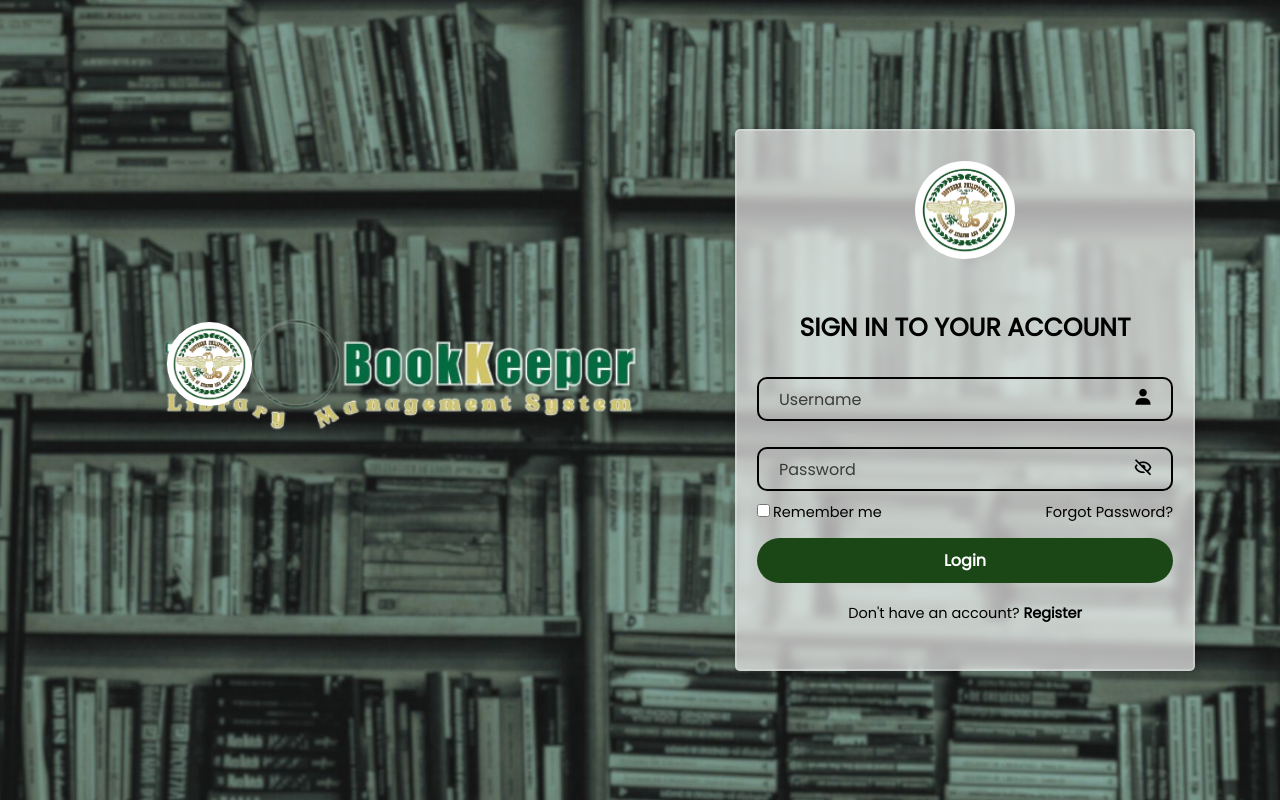
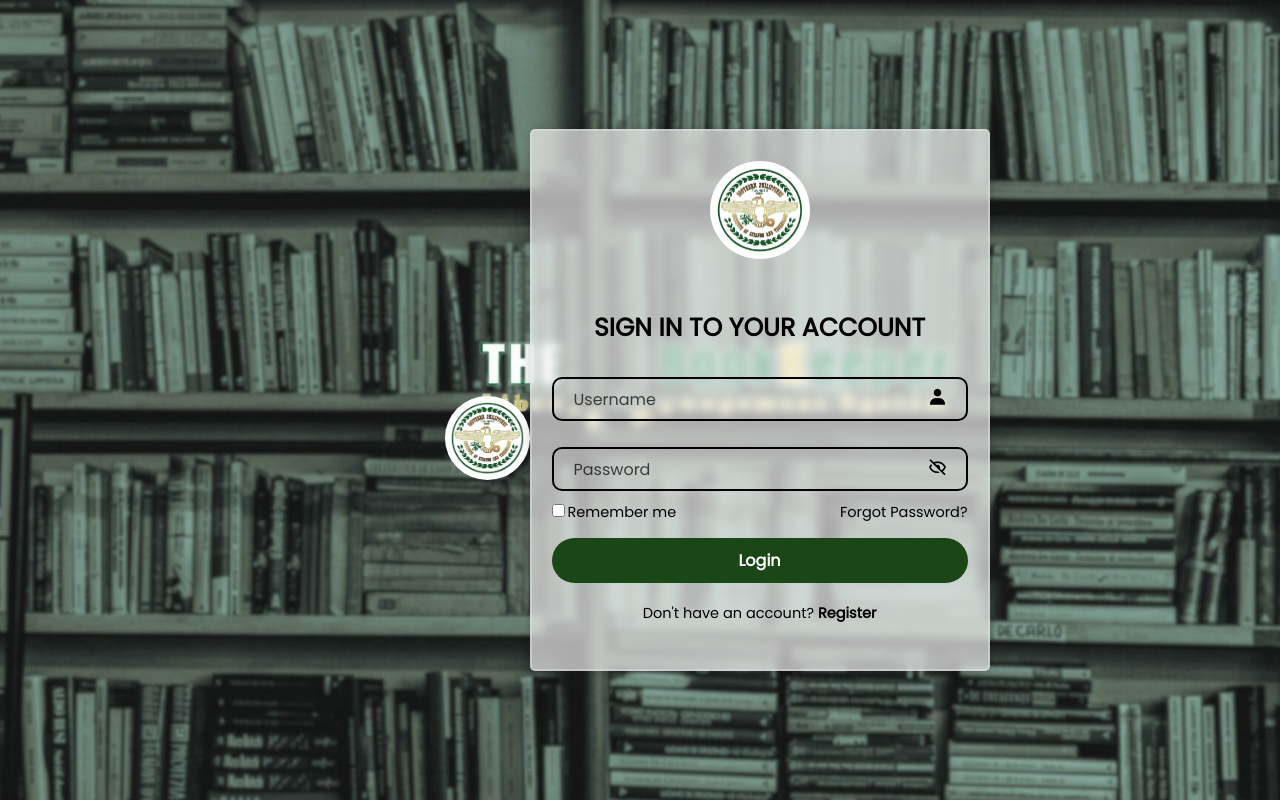
Before and after one commit to meynard02/LMS, a PHP site: page / in a window 1280 px wide. Run offline with PHP 8.4, Linux system fonts and the light colour scheme.

Commit message:
Update style.css

```diff
--- a/meysampleV4/login/style.css
+++ b/meysampleV4/login/style.css
@@ -18,6 +18,7 @@
 }
 
 .lmslogo {
+    position: absolute;
     display: block;
     margin: 0 auto 20px;
     width: 500px;
@@ -26,16 +27,26 @@
     margin-left: 150px;
 }
 .logoslot {
-    display: block;
+    position: relative;
     margin: 0 auto 20px; /* Center the logo and add space below */
     width: 85px; /* Adjust the width as needed */
     height: auto; /* Maintain aspect ratio */
     border-radius: 50%; /* Optional: Make the logo circular */
-    margin-top: -78px;
-    margin-left: -1113px;
-    position: absolute;
+    margin-bottom: -74px;
+    margin-left: 254px;
+}
 
+.logofolder{
+    position: relative;
+    margin: 0 auto 20px; /* Center the logo and add space below */
+    width: 100px; /* Adjust the width as needed */
+    height: auto; /* Maintain aspect ratio */
+    border-radius: 50%; /* Optional: Make the logo circular */
+    margin-bottom: 50px;
+    margin-left: 150px;
+    text-align: right; /* Center align content */
 }
+
 .wrapper {
     width: 460px;
     background: rgba(255, 254, 254, 0.644);
@@ -45,9 +56,9 @@
     color: rgb(0, 0, 0);
     border-radius: 5px;
     padding: 30px 20px;
-    text-align: center; /* Center align content */
-    margin-left: 650px;
-    position: absolute;
+    text-align: right; /* Center align content */
+    margin-right: 100px;
+    position: relative;
 }
 
 .wrapper .logo {
```
